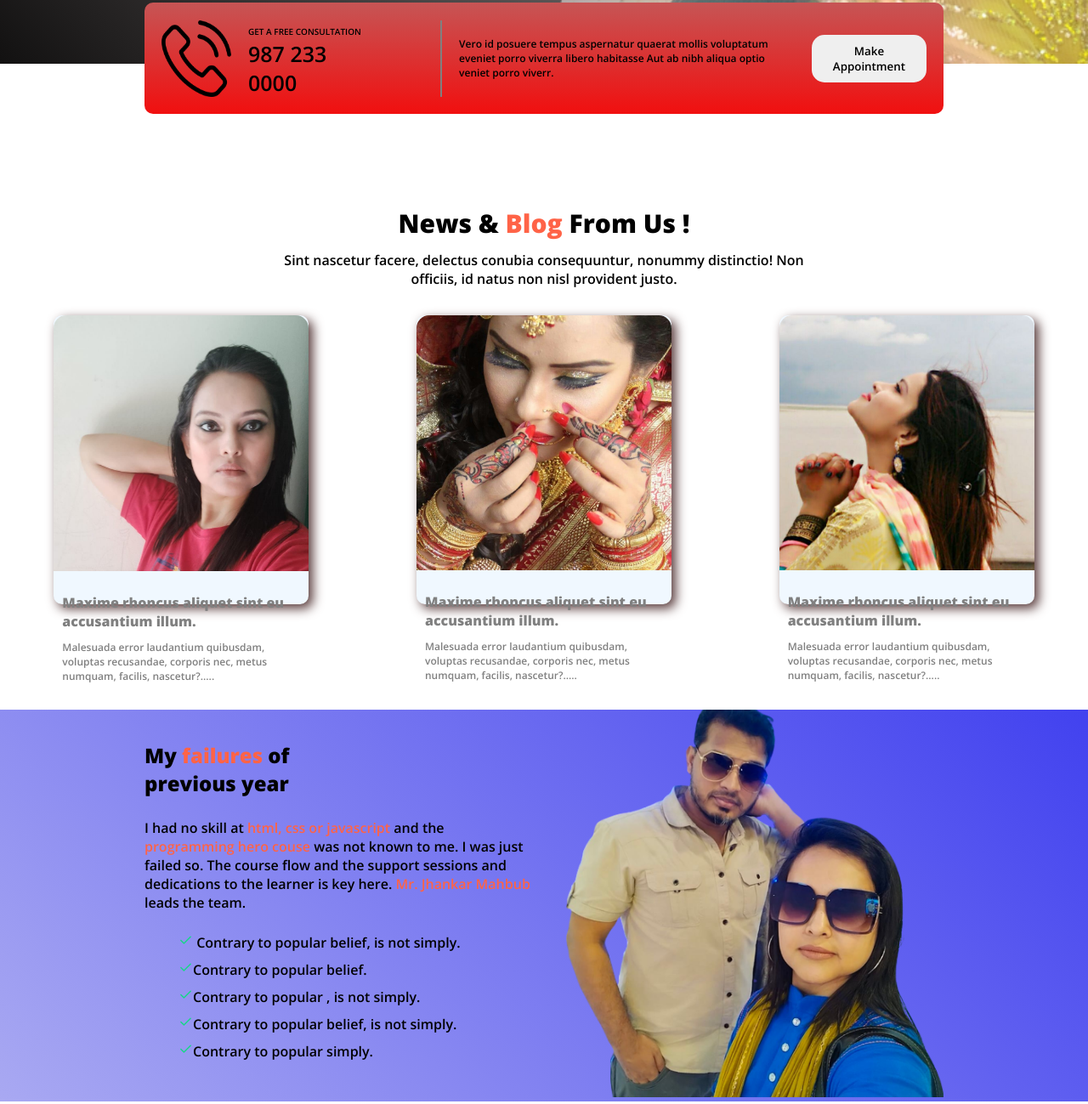
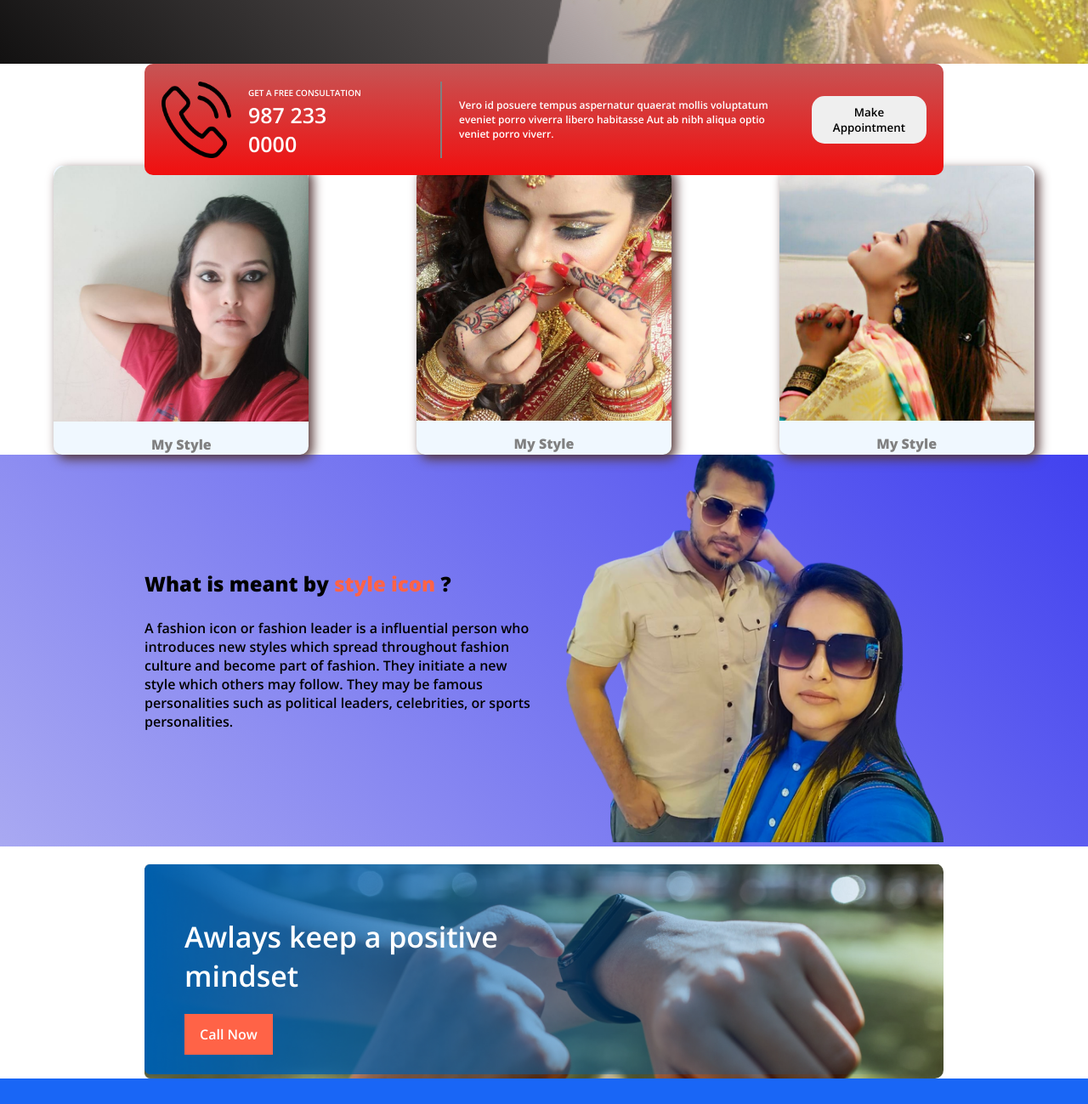
Before and after one commit to devalienbrain/dynamic-Dr-Fatiha, a plain HTML site: page index.html in a window 1280 px wide. Shown: the part 797-2096 px from the top of the page at 85% size. Drawn offline with nearby package versions, Linux system fonts and the light colour scheme.

Commit message:
edited some

```diff
--- a/index.html
+++ b/index.html
@@ -40,80 +40,6 @@
           <button class="primary-btn contact-btn">Contact Me</button>
         </p>
       </div>
-    </section>
-    <!-- BANNER SECTION ENDS -->
-
-    <section class="blog-all-sec">
-
-      <div class="blog-sec">
-        <h1>
-          News & <span class="tomato-col"> Blog </span> From Us !
-        </h1>
-        <p>
-          Sint nascetur facere, delectus conubia consequuntur, nonummy distinctio! Non <br> officiis, id natus non nisl
-          provident
-          justo. <br> <br>
-        </p>
-        <div class="blogbox-container">
-          <div class="blog-box">
-            <img src="images/blog-1.jpg" alt="">
-            <div class="blog-box-inside-contensts">
-              <h4>Maxime rhoncus aliquet sint eu accusantium illum.</h4>
-              <p>Malesuada error laudantium quibusdam, voluptas recusandae, corporis nec, metus numquam, facilis,
-                nascetur?.....</p>
-            </div>
-          </div>
-          <div class="blog-box">
-            <img src="images/blog-2.jpg" alt="">
-            <div class="blog-box-inside-contensts">
-              <h4>Maxime rhoncus aliquet sint eu accusantium illum.</h4>
-              <p>Malesuada error laudantium quibusdam, voluptas recusandae, corporis nec, metus numquam, facilis,
-                nascetur?.....</p>
-            </div>
-          </div>
-          <div class="blog-box">
-            <img src="images/blog-3.jpg" alt="">
-            <div class="blog-box-inside-contensts">
-              <h4>Maxime rhoncus aliquet sint eu accusantium illum.</h4>
-              <p>Malesuada error laudantium quibusdam, voluptas recusandae, corporis nec, metus numquam, facilis,
-                nascetur?.....</p>
-            </div>
-          </div>
-        </div>
-      </div>
-
-    </section>
-    <!-- FAILURE SECTION STARTS -->
-    <section class="failure-section">
-      <div class="failure-parts contents-default-width">
-        <div class="failure-image">
-          <img src="images/we.png" alt="" width="100%">
-        </div>
-
-        <div class="failure-contents">
-          <h2>
-            My <span class="tomato-col"> failures </span> of <br> previous year
-          </h2>
-          <p>
-            I had no skill at <span class="tomato-col"> html, css or javascript </span> and the <span
-              class="tomato-col"> programming hero
-              couse </span> was
-            not known to me. I
-            was just failed so. The
-            course flow and the support sessions and dedications to the learner is key here. <span class="tomato-col">
-              Mr. Jhankar
-              Mahbub </span> leads the team.
-          </p>
-          <ul>
-            <li><img src="images/icons/check-icon.svg" alt=""> Contrary to popular belief, is not simply.</li>
-            <li> <img src="images/icons/check-icon.svg" alt="">Contrary to popular belief.</li>
-            <li><img src="images/icons/check-icon.svg" alt="">Contrary to popular , is not simply.</li>
-            <li><img src="images/icons/check-icon.svg" alt="">Contrary to popular belief, is not simply.</li>
-            <li><img src="images/icons/check-icon.svg" alt="">Contrary to popular simply.</li>
-          </ul>
-        </div>
-      </div>
-
       <!-- MAKE APPOINTMENT BOX SECTION STARTS -->
       <!-- using absolute position to this box to make overlap within the relative failure section box  -->
       <section class="contents-default-width  make-appointment-box">
@@ -142,12 +68,53 @@
         </div>
       </section>
       <!-- MAKE APPOINTMENT BOX SECTION ENDS -->
+    </section>
+    <!-- BANNER SECTION ENDS -->
+
+    <section class="blog-all-sec">
+
+      <div class="blog-sec">
+        <h1>
+          My <span class="tomato-col"> Gallery </span> !
+        </h1>
+
+        <div class="blogbox-container">
+          <div class="blog-box">
+            <img src="images/blog-1.jpg" alt="">
+            <h4>My Style</h4>
+          </div>
+          <div class="blog-box">
+            <img src="images/blog-2.jpg" alt="">
+            <h4>My Style</h4>
+          </div>
+          <div class="blog-box">
+            <img src="images/blog-3.jpg" alt="">
+            <h4>My Style</h4>
+          </div>
+        </div>
+      </div>
 
     </section>
+    <!-- FAILURE SECTION STARTS -->
+    <section class="failure-section">
+      <div class="failure-parts contents-default-width">
+        <div class="failure-image">
+          <img src="images/we.png" alt="" width="100%">
+        </div>
+
+        <div class="failure-contents">
+          <h2>
+            What is meant by <span class="tomato-col"> style icon </span>?
+          </h2>
+          <p>
+            A fashion icon or fashion leader is a influential person who introduces new styles which spread throughout
+            fashion culture and become part of fashion. They initiate a new style which others may follow. They may be
+            famous personalities such as political leaders, celebrities, or sports personalities.
+          </p>
+        </div>
+      </div>
+    </section>
     <!-- FAILURE SECTION ENDS -->
-
-
-
 
     <!-- MAIN-PART-SECTION-3 STARTS-->
     <section class="section-3">
--- a/style.css
+++ b/style.css
@@ -52,6 +52,7 @@
   justify-content: left;
   align-items: center;
   color: white;
+  position: relative;
 }
 
 .banner-contents {
@@ -143,31 +144,20 @@ small {
 /* MAKE APPOINTMENT BOX SECTION STYLE ENDS */
 
 .failure-section {
-
   background-image: linear-gradient(45deg, rgba(130, 130, 236, 0.692), rgba(52, 52, 238, 0.932));
 }
-
-.failure-section ul li {
-  list-style: none;
-  text-align: left;
-}
-
-.failure-section ul li>img {
-  width: 17px;
-}
-
 
 .failure-parts {
   display: flex;
   flex-direction: row-reverse;
-  justify-content: space-between;
+  justify-content: space-around;
   align-items: center;
   gap: 30px;
 }
 
 .failure-image,
 .failure-contents {
-  flex: 50%;
+  width: 50%;
 }
 
 .failure-contents {
@@ -176,22 +166,14 @@ small {
   gap: 25px;
 }
 
-.failure-contents li {
-  padding-bottom: 10px;
-}
-
 
 /* BLOOG BOXES */
 .blog-all-sec {
-  padding-top: 20vh;
-  /* background-image: linear-gradient(30deg, rgb(220, 207, 207, 3), rgb(82, 78, 78)); */
-  height: 75vh;
+  padding-top: 50px;
 }
 
 .blog-sec {
-  /* padding-top: 80px; */
   text-align: center;
-
 }
 
 .blog-sec h1 {
@@ -205,7 +187,7 @@ small {
   justify-content: space-around;
   align-items: center;
   color: gray;
-  text-align: left;
+  text-align: center;
 }
 
 .blog-box {
@@ -317,8 +299,22 @@ textarea {
     margin: 0;
   }
 
-  .banner {
+  .banner,
+  .blogbox-container {
     display: flex;
     flex-direction: column;
   }
+
+  .failure-parts,
+  .foot-section {
+    display: flex;
+    flex-direction: column-reverse;
+  }
+
+  .failure-image,
+  .failure-contents,
+  .foot-section-items {
+    width: 80%;
+    padding-left: 20px;
+  }
 }
```
